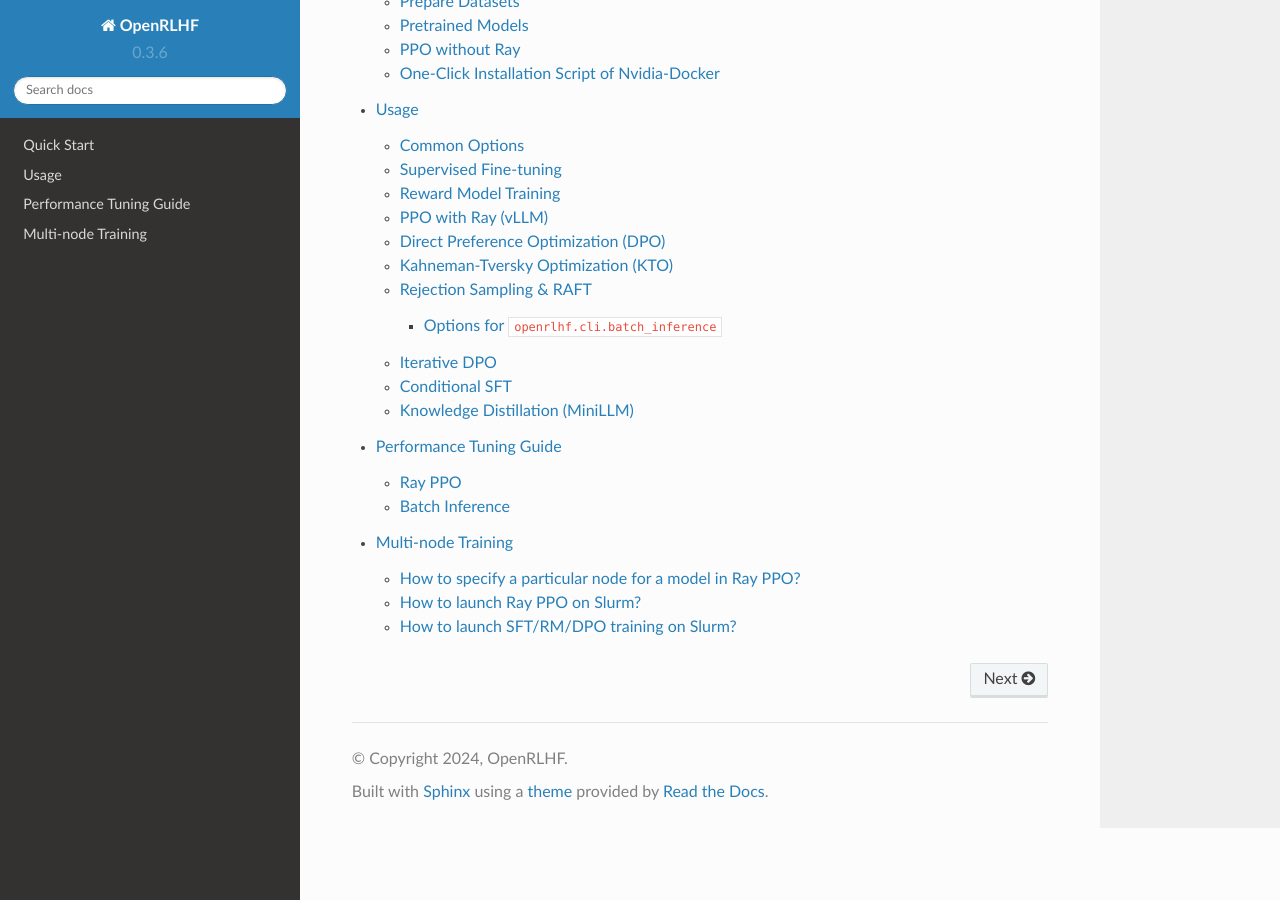
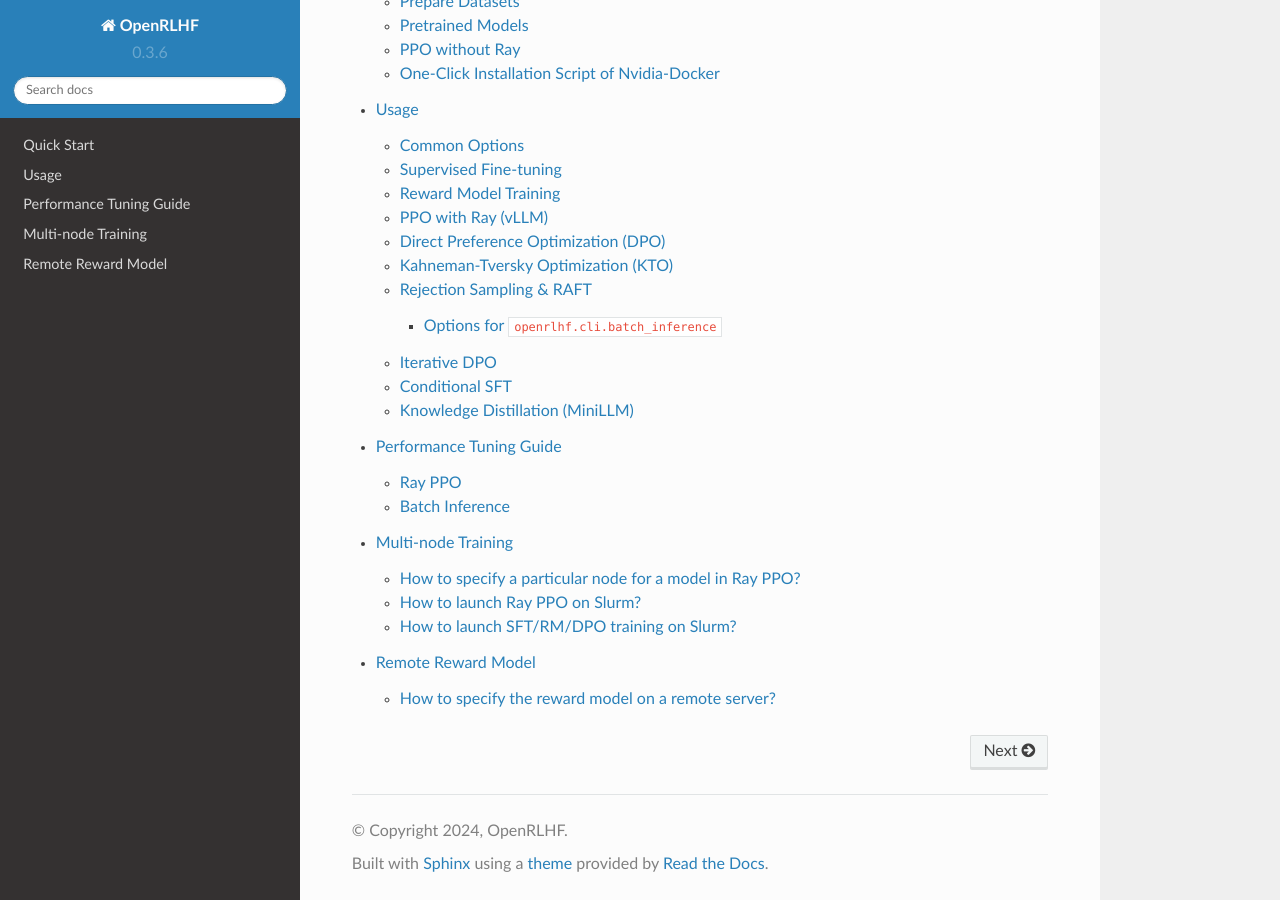
Before and after one commit to OpenRLHF/OpenRLHF-Docs, a Sphinx documentation site: the page built from docs/source/index.rst, in a window 1280 px wide and 900 px high, scrolled down 843 px. Built offline with Sphinx 7.4.7 and the Read the Docs theme 2.0.0, drawn with Linux system fonts in a browser that asks for light colours; part of the change alters nothing that is shown.

Commit message:
remote reward model

```diff
--- a/docs/source/index.rst
+++ b/docs/source/index.rst
@@ -26,3 +26,4 @@ Contents
    usage
    performance
    multi-node
+   remote_rm
--- /dev/null
+++ b/docs/source/remote_rm.rst
@@ -0,0 +1,188 @@
+Remote Reward Model
+=====
+
+How to specify the reward model on a remote server?
+------------
+
+Suppose we have a scenario where we have deployed Llama3 405b, ArmoRM-Llama3-8B-v0.1, or a pair of reward models on a remote server.
+We want to call these reward model services in RLHF.
+OpenRLHF provides an HTTP interface to achieve this. First, we need to start a remote reward model server on the remote server, which can be modified using the code below (``openrlhf.cli.serve_rm``).
+
+.. code-block:: python
+
+    import argparse
+    import re
+
+    import torch
+    import uvicorn
+    from fastapi import FastAPI, Request
+    from fastapi.responses import JSONResponse
+
+    from openrlhf.models import get_llm_for_sequence_regression
+    from openrlhf.utils import get_tokenizer
+    from openrlhf.utils.logging_utils import init_logger
+
+    logger = init_logger(__name__)
+
+
+    def strip_sequence(text, pad_token, eos_token):
+        pad_token_escaped = re.escape(pad_token)
+        eos_token_escaped = re.escape(eos_token)
+
+        pattern = f"({eos_token_escaped}|{pad_token_escaped})+$"
+        text = re.sub(pattern, "", text)
+
+        pattern = f"^({eos_token_escaped}|{pad_token_escaped})+"
+        text = re.sub(pattern, "", text)
+        return text
+
+
+    class RewardModelProxy:
+        def __init__(self, args):
+            self.reward_model = get_llm_for_sequence_regression(
+                args.reward_pretrain,
+                "reward",
+                normalize_reward=args.normalize_reward,
+                use_flash_attention_2=args.flash_attn,
+                bf16=args.bf16,
+                load_in_4bit=args.load_in_4bit,
+                value_head_prefix=args.value_head_prefix,
+                device_map="auto",
+            )
+            self.reward_model.eval()
+
+            self.tokenizer = get_tokenizer(
+                args.reward_pretrain, self.reward_model, "left", None, use_fast=not args.disable_fast_tokenizer
+            )
+            self.max_length = args.max_len
+            self.batch_size = args.batch_size
+
+        def get_reward(self, queries):
+            if self.batch_size is None:
+                batch_size = len(queries)
+            else:
+                batch_size = self.batch_size
+
+            # remove pad_token
+            for i in range(len(queries)):
+                queries[i] = (
+                    strip_sequence(queries[i], self.tokenizer.pad_token, self.tokenizer.eos_token)
+                    + self.tokenizer.eos_token
+                )
+            logger.info(f"queries[0]: {queries[0]}")
+
+            scores = []
+            # batch
+            with torch.no_grad():
+                for i in range(0, len(queries), batch_size):
+                    inputs = self.tokenize_fn(
+                        queries[i : min(len(queries), i + batch_size)], device=self.reward_model.device
+                    )
+                    r = self.reward_model(inputs["input_ids"], inputs["attention_mask"])
+                    r = r.tolist()
+                    scores.extend(r)
+            return scores
+
+        def tokenize_fn(self, texts, device):
+            batch = self.tokenizer(
+                texts,
+                return_tensors="pt",
+                max_length=self.max_length,
+                padding=True,
+                truncation=True,
+            )
+            return {k: v.to(device) for k, v in batch.items()}
+
+
+    if __name__ == "__main__":
+        parser = argparse.ArgumentParser()
+        # Reward Model
+        parser.add_argument("--reward_pretrain", type=str, default=None, help="HF model name or path")
+        parser.add_argument("--normalize_reward", action="store_true", default=False, help="Enable Reward Normazation")
+        parser.add_argument("--value_head_prefix", type=str, default="value_head")
+        parser.add_argument("--max_len", type=int, default="2048")
+
+        parser.add_argument("--port", type=int, default=5000, help="Port number for the server")
+        parser.add_argument("--host", type=str, default="0.0.0.0", help="IP for the server")
+
+        # Performance
+        parser.add_argument("--load_in_4bit", action="store_true", default=False)
+        parser.add_argument("--bf16", action="store_true", default=False, help="Enable bfloat16")
+        parser.add_argument("--flash_attn", action="store_true", default=False, help="Enable FlashAttention2")
+        parser.add_argument("--disable_fast_tokenizer", action="store_true", default=False)
+        parser.add_argument("--batch_size", type=int, default=None)
+
+        args = parser.parse_args()
+
+        # server
+        reward_model = RewardModelProxy(args)
+        app = FastAPI()
+
+        @app.post("/get_reward")
+        async def get_reward(request: Request):
+            data = await request.json()
+            queries = data.get("query")
+            rewards = reward_model.get_reward(queries)
+            result = {"rewards": rewards}
+            logger.info(f"Sent JSON: {result}")
+            return JSONResponse(result)
+
+        uvicorn.run(app, host=args.host, port=args.port, log_level="info")
+
+Launch the reward model server
+
+.. code-block:: shell
+
+    python -m openrlhf.cli.serve_rm \
+        --reward_pretrain OpenRLHF/Llama-3-8b-rm-700k \
+        --port 5000 \
+        --bf16 \
+        --flash_attn \
+        --normalize_reward \
+        --max_len 8192 \
+        --batch_size 16
+
+
+Then, we can specify ``remote_rm_urls`` during PPO training.
+
+.. code-block:: shell
+
+    ray job submit --address="http://127.0.0.1:8265" \
+        --runtime-env-json='{"working_dir": "/openrlhf"}' \
+        -- python3 -m openrlhf.cli.train_ppo_ray \
+        --ref_num_nodes 1 \
+        --ref_num_gpus_per_node 2 \
+        --reward_num_nodes 1 \
+        --reward_num_gpus_per_node 2 \
+        --critic_num_nodes 1 \
+        --critic_num_gpus_per_node 2 \
+        --actor_num_nodes 1 \
+        --actor_num_gpus_per_node 2 \
+        --vllm_num_engines 2 \
+        --vllm_tensor_parallel_size 2 \
+        --colocate_actor_ref \
+        --ref_reward_offload \
+        --pretrain OpenRLHF/Llama-3-8b-sft-mixture \
+        --remote_rm_url http://localhost:5000/get_reward \
+        --save_path /openrlhf/examples/checkpoint/llama3-8b-rlhf \
+        --micro_train_batch_size 8 \
+        --train_batch_size 128 \
+        --micro_rollout_batch_size 16 \
+        --rollout_batch_size 1024 \
+        --max_samples 100000 \
+        --max_epochs 1 \
+        --prompt_max_len 1024 \
+        --generate_max_len 1024 \
+        --zero_stage 3 \
+        --bf16 \
+        --actor_learning_rate 5e-7 \
+        --critic_learning_rate 9e-6 \
+        --init_kl_coef 0.01 \
+        --prompt_data OpenRLHF/prompt-collection-v0.1 \
+        --input_key context_messages \
+        --apply_chat_template \
+        --normalize_reward \
+        --adam_offload \
+        --flash_attn \
+        --gradient_checkpointing \
+        --use_wandb {wandb_token}
```
